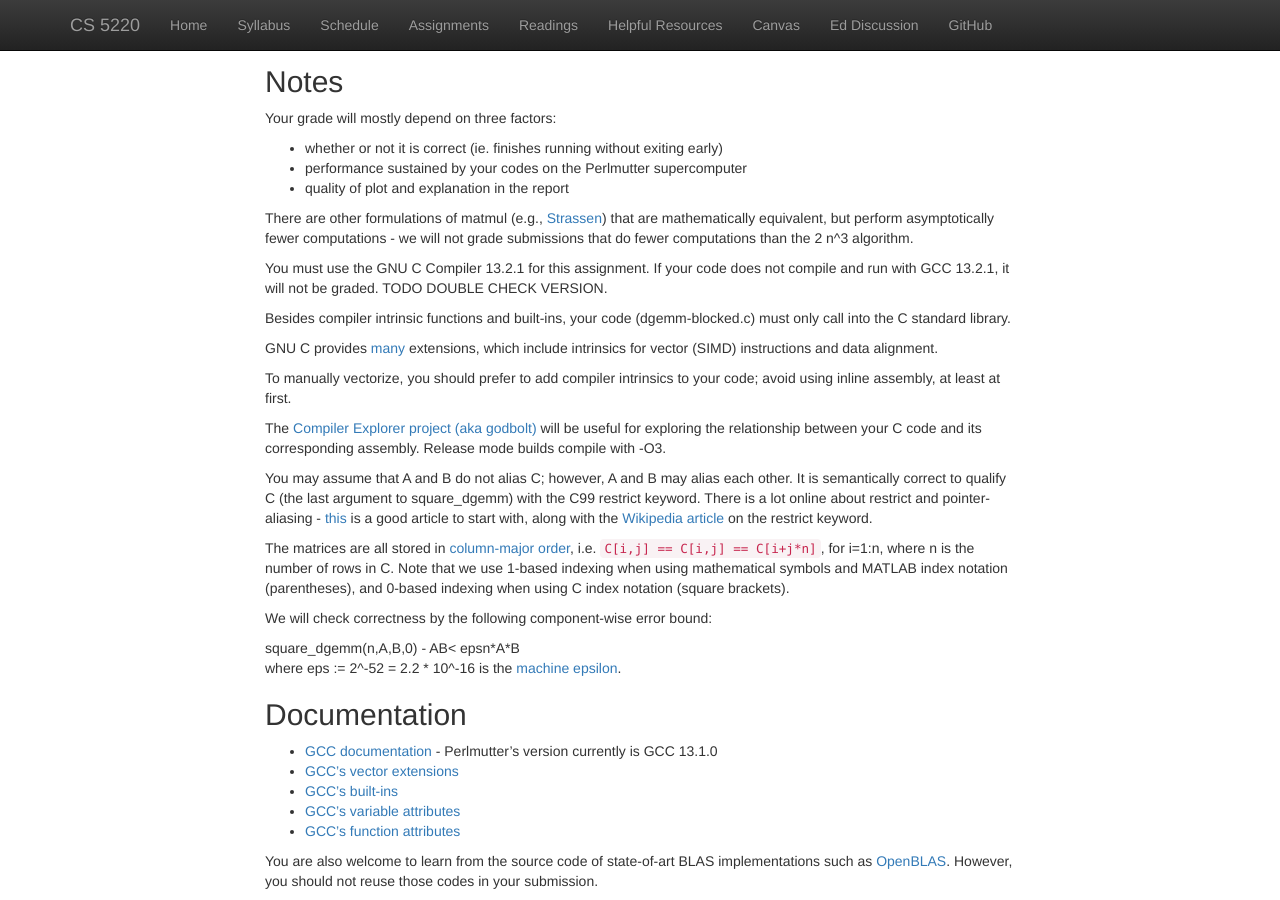
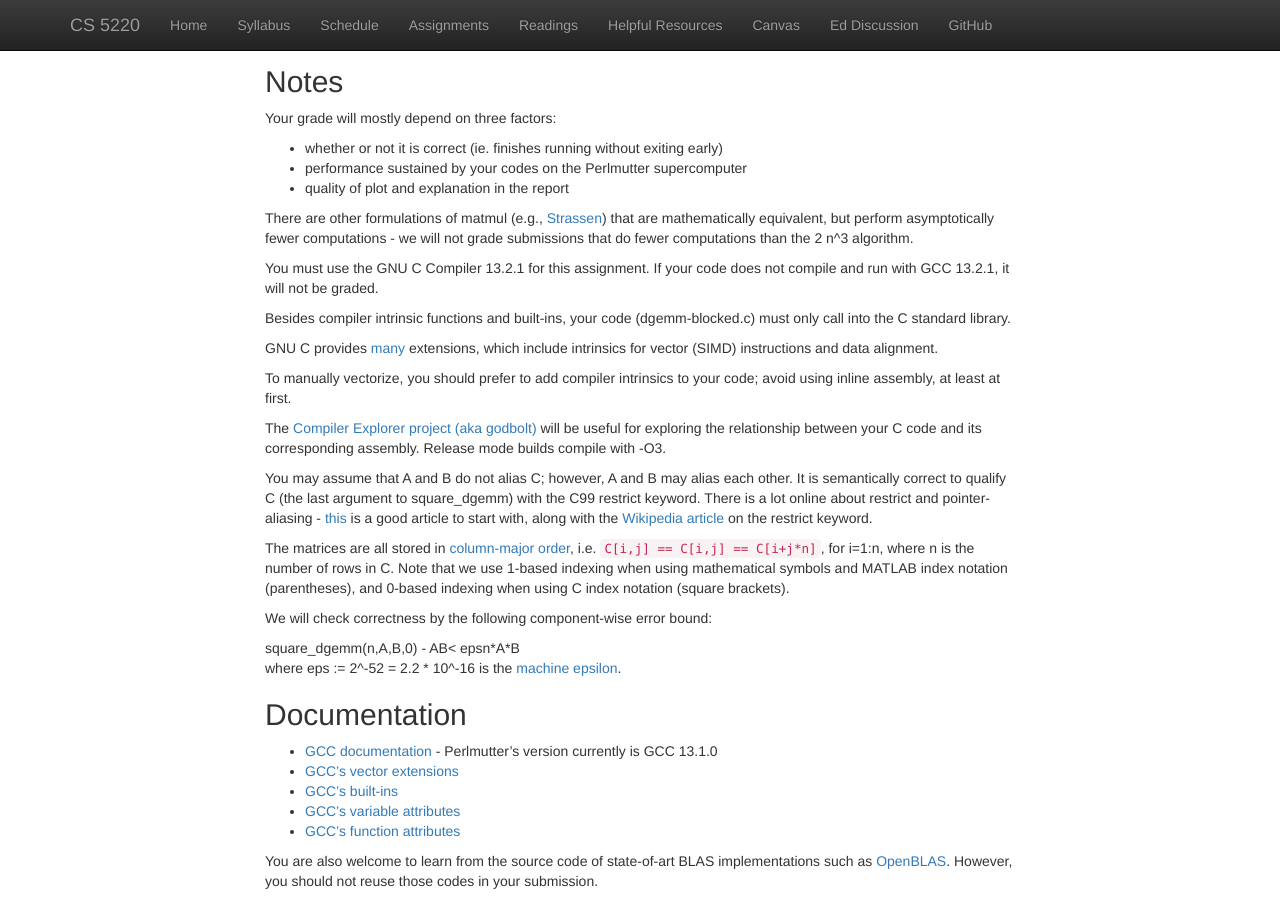
Before and after one commit to cs5220-26sp/web, a Jekyll site: the page built from web/hw/hw1.md, in a window 1280 px wide and 900 px high, scrolled down 7529 px. Built offline with Jekyll 4.4.1, drawn with Linux system fonts in a browser that asks for light colours; nearby versions of some CDN libraries; formulas are drawn with MathJax 3.

Commit message:
Update hw1.md

```diff
--- a/web/hw/hw1.md
+++ b/web/hw/hw1.md
@@ -387,7 +387,7 @@ Your grade will mostly depend on three factors:
 
 There are other formulations of matmul (e.g., [Strassen](http://www.google.com/url?q=http%3A%2F%2Fen.wikipedia.org%2Fwiki%2FStrassen_algorithm&sa=D&sntz=1&usg=AOvVaw2Pf7JDXXL7Es4SQ6Vt-g3G)) that are mathematically equivalent, but perform asymptotically fewer computations - we will not grade submissions that do fewer computations than the 2 n^3 algorithm.
 
-You must use the GNU C Compiler 13.2.1 for this assignment. If your code does not compile and run with GCC 13.2.1, it will not be graded. TODO DOUBLE CHECK VERSION.
+You must use the GNU C Compiler 13.2.1 for this assignment. If your code does not compile and run with GCC 13.2.1, it will not be graded.
 
 Besides compiler intrinsic functions and built-ins, your code (dgemm-blocked.c) must only call into the C standard library.
 
```
